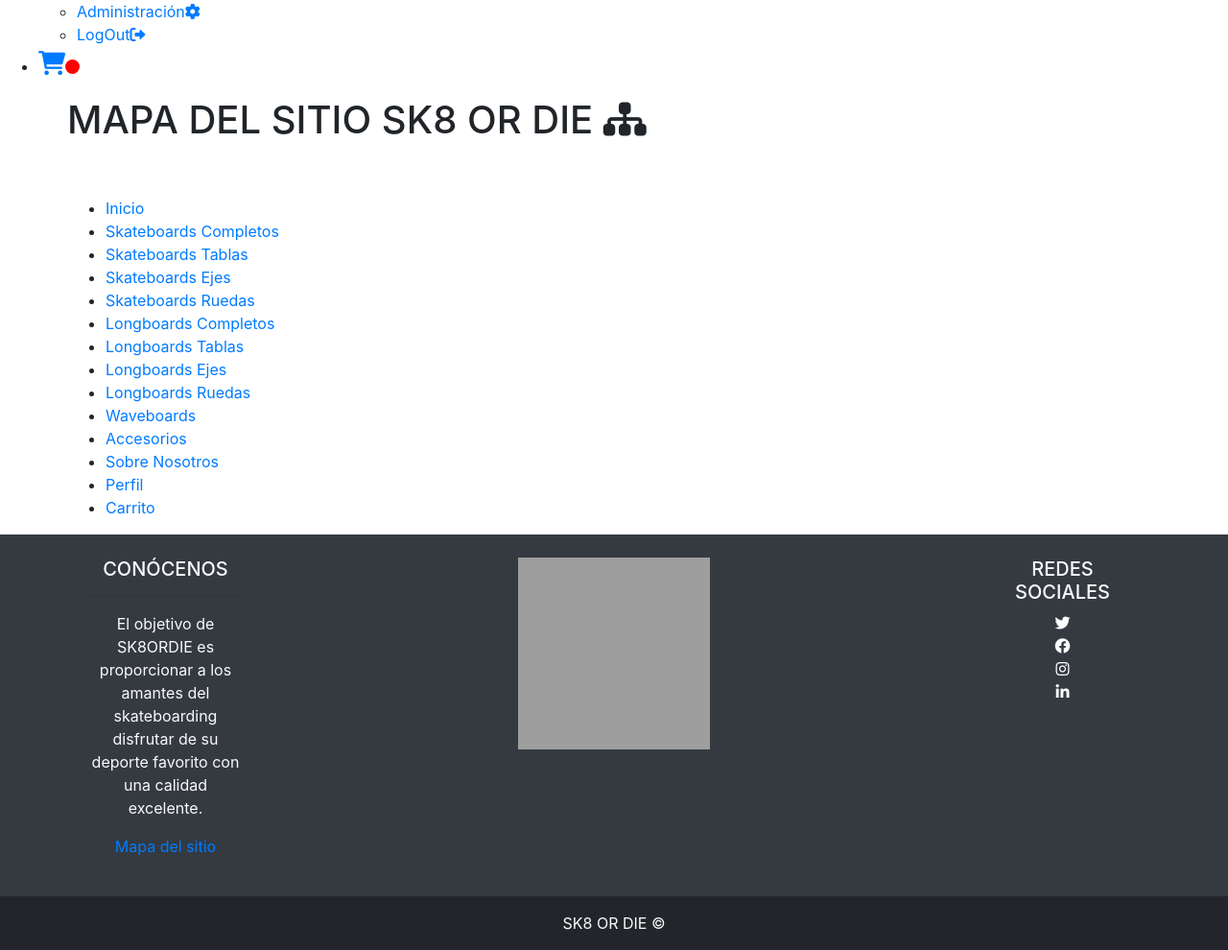
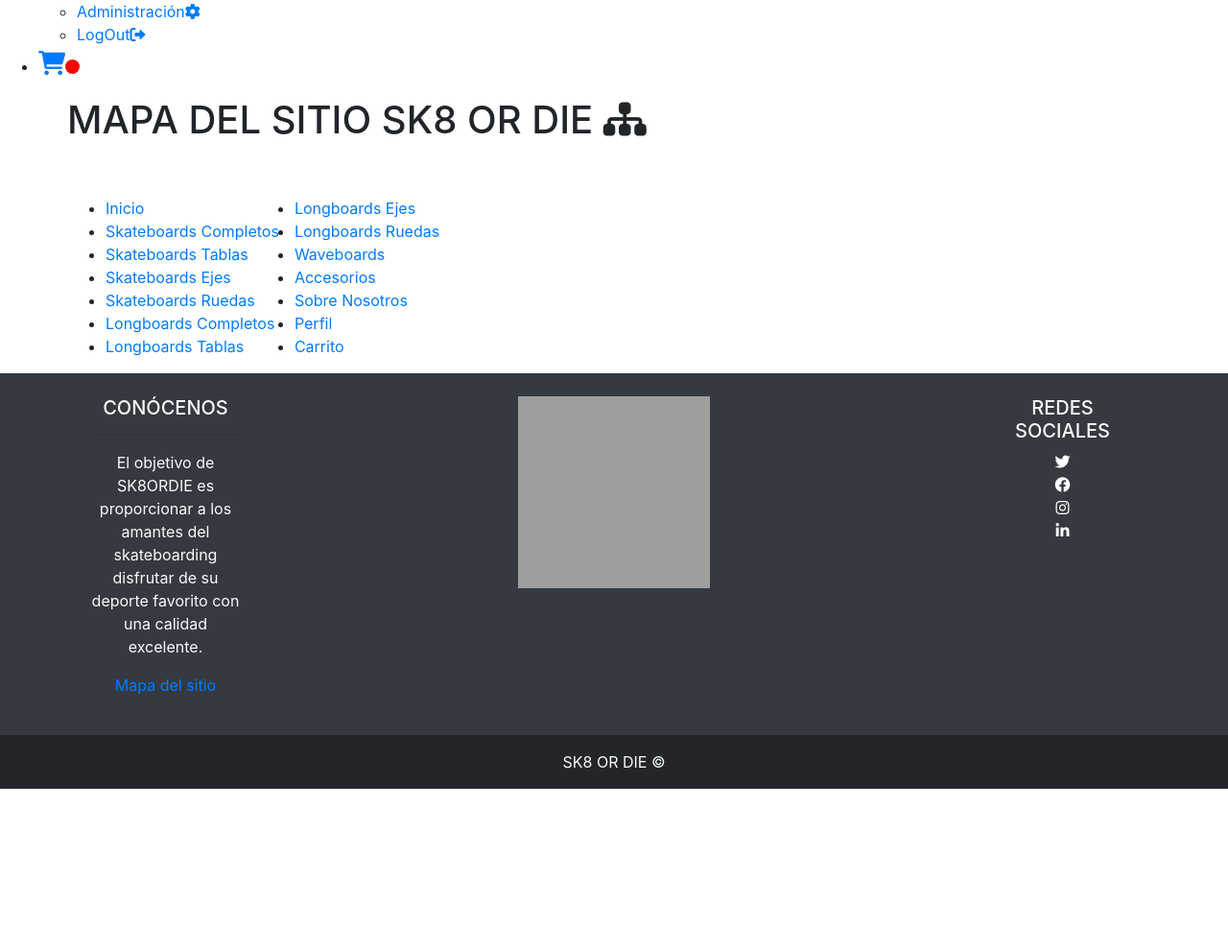
Before and after one commit to Mohatf/SK8ORDIE, a PHP site: page /MapaDelSitio.php in a window 1280 px wide. Shown: the part 492-1482 px from the top of the page at 96% size. After the commit the page ends 1314 px from the top, so only its background shows below. Run offline with PHP 8.4, Linux system fonts and the light colour scheme; a user stored in the database is signed in; some libraries are stand-ins or nearby versions; grey boxes are pictures that could not be loaded.

Commit message:
Update MapaDelSitio.php

```diff
--- a/Codigo/ProyectoFinal/php/Codigo/Pagina/MapaDelSitio.php
+++ b/Codigo/ProyectoFinal/php/Codigo/Pagina/MapaDelSitio.php
@@ -31,7 +31,7 @@ session_start();
                 <h1 class="titleAdminUser">MAPA DEL SITIO SK8 OR DIE <i class="fa-solid fa-sitemap"></i></h1>
             </div>
             <div class="row">
-                <ul>
+                <ul style="columns: 2;-webkit-columns: 2; -moz-columns: 2;">
 
                     <li> <a href="home.php">Inicio</a> </li>
                     <li> <a href="CatalogoSkateBoardsCompleto.php">Skateboards Completos</a> </li>
```
